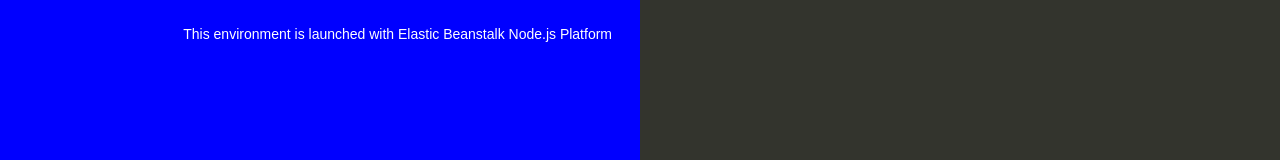
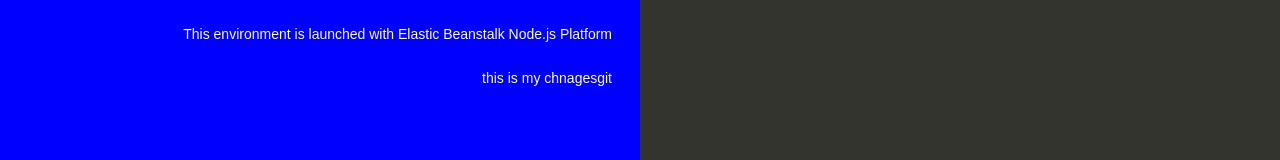
Before and after one commit to Vardanshaswat/integrationApp, a website: page index.html in a window 1280 px wide. Shown: the part 329-489 px from the top of the page. Drawn offline with Linux system fonts and the light colour scheme.

Commit message:
recent chnages

```diff
--- a/index.html
+++ b/index.html
@@ -77,6 +77,7 @@
       <h1>Congratulations</h1>
       <p>Your first AWS Elastic Beanstalk Node.js application is now running on your own dedicated environment in the AWS Cloud</p>
       <p>This environment is launched with Elastic Beanstalk Node.js Platform</p>
+      <p>this is my chnagesgit</p>
     </div>
     <div class="linksColumn">
       <h2>What's Next?</h2>
```
